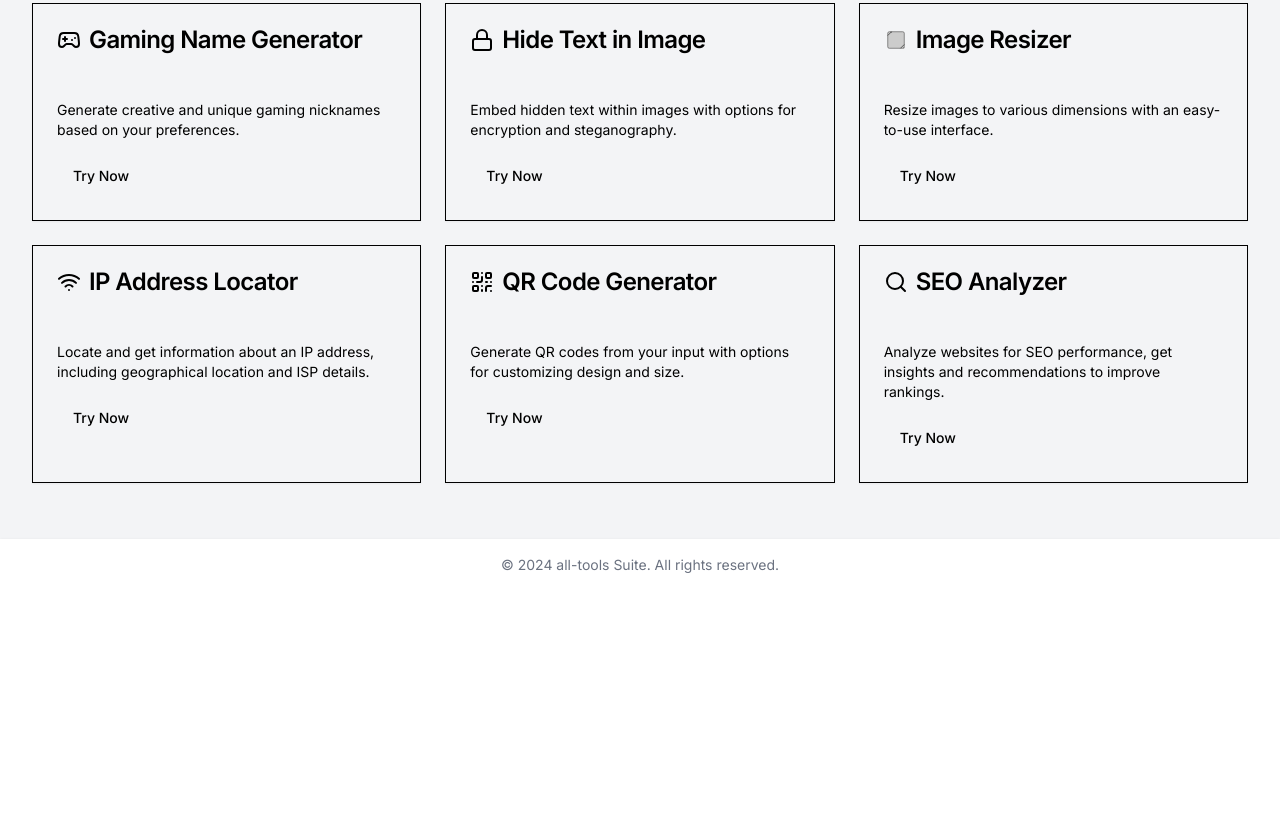
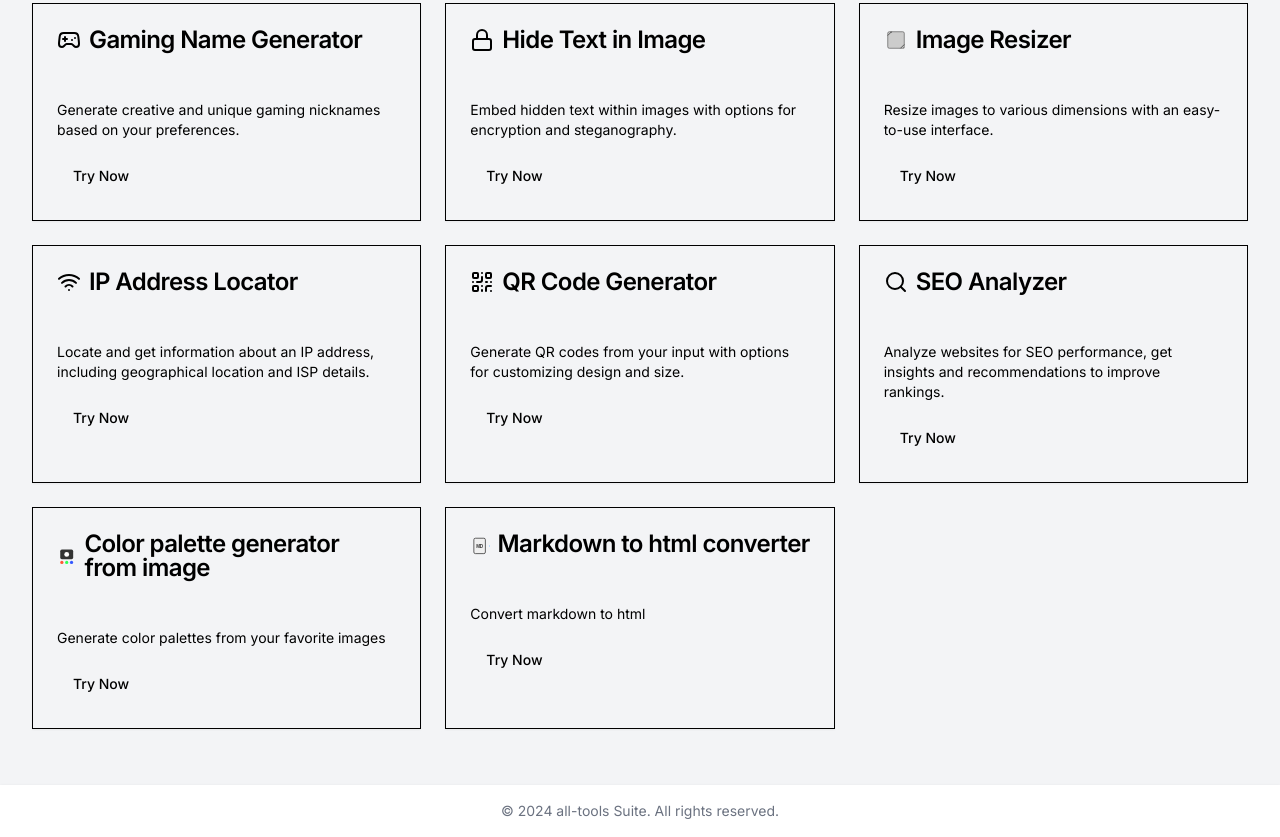
Before and after one commit to all-tools/all-tools.github.io, a plain HTML site: page index.html in a window 1280 px wide. Shown: the part 313-1150 px from the top of the page. Before the commit the page ends 904 px from the top, so only its background shows below. Drawn offline with Linux system fonts and the light colour scheme.

Commit message:
Add files via upload

```diff
--- a/index.html
+++ b/index.html
@@ -6,7 +6,7 @@
     <script async src="https://www.googletagmanager.com/gtag/js?id=G-W7CKPD4RLW"></script>
     <script>
         window.dataLayer = window.dataLayer || [];
-  function gtag(){dataLayer.push(arguments);}
+        function gtag() { dataLayer.push(arguments); }
         gtag('js', new Date());
 
         gtag('config', 'G-W7CKPD4RLW');
@@ -16,9 +16,12 @@
     <meta name="viewport" content="width=device-width, initial-scale=1.0">
     <link rel="preconnect" href="https://fonts.googleapis.com">
     <link rel="preconnect" href="https://fonts.gstatic.com" crossorigin>
-    <link href="https://fonts.googleapis.com/css2?family=Inter:ital,opsz,wght@0,14..32,100..900;1,14..32,100..900&display=swap" rel="stylesheet">
+    <link
+        href="https://fonts.googleapis.com/css2?family=Inter:ital,opsz,wght@0,14..32,100..900;1,14..32,100..900&display=swap"
+        rel="stylesheet">
     <title>All-in-One Tool Hub: Gaming Nicknames, QR Codes, Image Resizer, IP Locator & More</title>
-    <meta name="description" content="Discover a suite of free, powerful tools at All-in-One Tool Hub. From generating unique gaming nicknames and resizing images to creating QR codes, locating IP addresses, and analyzing SEO, our easy-to-use tools are designed to streamline your online tasks and enhance your productivity. Explore now and find the perfect tool for your needs!">
+    <meta name="description"
+        content="Discover a suite of free, powerful tools at All-in-One Tool Hub. From generating unique gaming nicknames and resizing images to creating QR codes, locating IP addresses, and analyzing SEO, our easy-to-use tools are designed to streamline your online tasks and enhance your productivity. Explore now and find the perfect tool for your needs!">
     <link rel="stylesheet" href="style.css">
 </head>
 
@@ -98,20 +101,22 @@
                             data-v0-t="card">
                             <div class="flex flex-col space-y-1.5 p-6" data-id="22">
                                 <h3 class="whitespace-nowrap text-2xl font-semibold leading-none tracking-tight flex items-center space-x-2"
-                                    data-id="23"><svg xmlns="http://www.w3.org/2000/svg" viewBox="0 0 64 64" width="24" height="24">
+                                    data-id="23"><svg xmlns="http://www.w3.org/2000/svg" viewBox="0 0 64 64" width="24"
+                                        height="24">
                                         <!-- Background rectangle representing an image -->
-                                        <rect x="10" y="10" width="44" height="44" rx="4" ry="4" fill="#cccccc" stroke="#666666" stroke-width="2"/>
+                                        <rect x="10" y="10" width="44" height="44" rx="4" ry="4" fill="#cccccc"
+                                            stroke="#666666" stroke-width="2" />
 
                                         <!-- Resize arrows on top-left corner -->
-                                        <line x1="10" y1="20" x2="20" y2="10" stroke="#333333" stroke-width="2"/>
-                                        <polygon points="17,10 20,10 20,13" fill="#333333"/>
+                                        <line x1="10" y1="20" x2="20" y2="10" stroke="#333333" stroke-width="2" />
+                                        <polygon points="17,10 20,10 20,13" fill="#333333" />
 
                                         <!-- Resize arrows on bottom-right corner -->
-                                        <line x1="44" y1="54" x2="54" y2="44" stroke="#333333" stroke-width="2"/>
-                                        <polygon points="51,54 54,54 54,51" fill="#333333"/>
+                                        <line x1="44" y1="54" x2="54" y2="44" stroke="#333333" stroke-width="2" />
+                                        <polygon points="51,54 54,54 54,51" fill="#333333" />
                                     </svg>
-                                      <span
-                                        data-id="24">Image Resizer</span></h3>
+                                    <span data-id="24">Image Resizer</span>
+                                </h3>
                             </div>
                             <div class="p-6" data-id="25">
                                 <p class="text-sm text-muted-foreground" data-id="26">Resize images to various
@@ -190,6 +195,52 @@
                                     href="seo-analyzer" rel="ugc">Try Now</a>
                             </div>
                         </div>
+                        <div class="rounded-lg border bg-card text-card-foreground shadow-sm" data-id="21"
+                            data-v0-t="card">
+                            <div class="flex flex-col space-y-1.5 p-6" data-id="22">
+                                <h3 class="text-2xl font-semibold leading-none tracking-tight flex items-center space-x-2"
+                                    data-id="23"><svg xmlns="http://www.w3.org/2000/svg" viewBox="0 0 24 24" width="24" height="24">
+                                        <!-- Camera icon for image input -->
+                                        <rect x="4" y="4" width="16" height="12" rx="2" ry="2" fill="#333"/>
+                                        <circle cx="12" cy="10" r="3" fill="#fff"/>
+
+                                        <!-- Color palette circles -->
+                                        <circle cx="6" cy="20" r="2" fill="#FF5733"/>
+                                        <circle cx="12" cy="20" r="2" fill="#33FF57"/>
+                                        <circle cx="18" cy="20" r="2" fill="#3357FF"/>
+                                    </svg>
+                                    <span data-id="24">Color palette generator from image</span></h3>
+                            </div>
+                            <div class="p-6" data-id="25">
+                                <p class="text-sm text-muted-foreground" data-id="26">Generate color palettes from your favorite images</p><a data-id="28"
+                                    class="inline-flex items-center justify-center whitespace-nowrap rounded-md text-sm font-medium ring-offset-background transition-colors focus-visible:outline-none focus-visible:ring-2 focus-visible:ring-ring focus-visible:ring-offset-2 disabled:pointer-events-none disabled:opacity-50 bg-primary text-primary-foreground hover:bg-primary/90 h-10 px-4 py-2 mt-4"
+                                    href="color-palette-generator-from-image/" rel="ugc">Try Now</a>
+                            </div>
+                        </div>
+                        <div class="rounded-lg border bg-card text-card-foreground shadow-sm" data-id="21"
+                            data-v0-t="card">
+                            <div class="flex flex-col space-y-1.5 p-6" data-id="22">
+                                <h3 class="whitespace-nowrap text-2xl font-semibold leading-none tracking-tight flex items-center space-x-2"
+                                    data-id="23"><svg xmlns="http://www.w3.org/2000/svg" viewBox="0 0 50 50" width="24" height="24">
+                                        <!-- Markdown file -->
+                                        <rect x="10" y="10" width="30" height="40" fill="#f0f0f0" stroke="#333" stroke-width="2" rx="4" ry="4"/>
+                                        <text x="25" y="35" font-family="Arial" font-size="12" fill="#333" text-anchor="middle">MD</text>
+
+                                        <!-- Arrow -->
+                                        <polygon points="50,30 65,20 65,28 85,28 85,32 65,32 65,40" fill="#007bff"/>
+
+                                        <!-- HTML file -->
+                                        <rect x="65" y="10" width="30" height="40" fill="#f0f0f0" stroke="#333" stroke-width="2" rx="4" ry="4"/>
+                                        <text x="80" y="35" font-family="Arial" font-size="12" fill="#333" text-anchor="middle">HTML</text>
+                                    </svg>
+                                    <span data-id="24">Markdown to html converter</span></h3>
+                            </div>
+                            <div class="p-6" data-id="25">
+                                <p class="text-sm text-muted-foreground" data-id="26">Convert markdown to html</p><a data-id="28"
+                                    class="inline-flex items-center justify-center whitespace-nowrap rounded-md text-sm font-medium ring-offset-background transition-colors focus-visible:outline-none focus-visible:ring-2 focus-visible:ring-ring focus-visible:ring-offset-2 disabled:pointer-events-none disabled:opacity-50 bg-primary text-primary-foreground hover:bg-primary/90 h-10 px-4 py-2 mt-4"
+                                    href="markdown-to-html/" rel="ugc">Try Now</a>
+                            </div>
+                        </div>
                     </div>
                 </div>
             </main>
```
Lines whose indentation alone changed are shown as unchanged.
